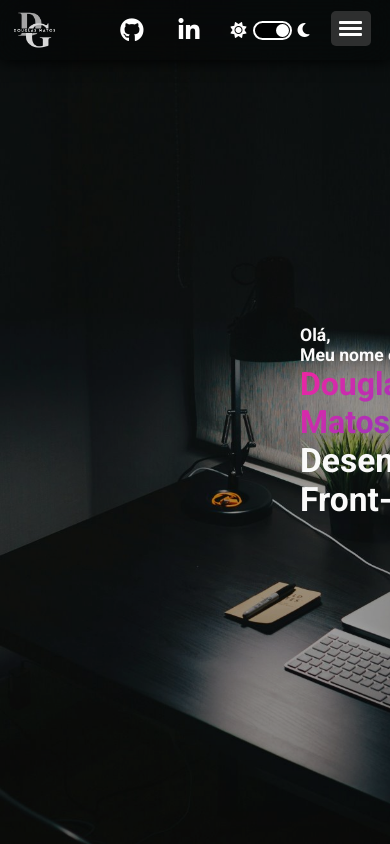
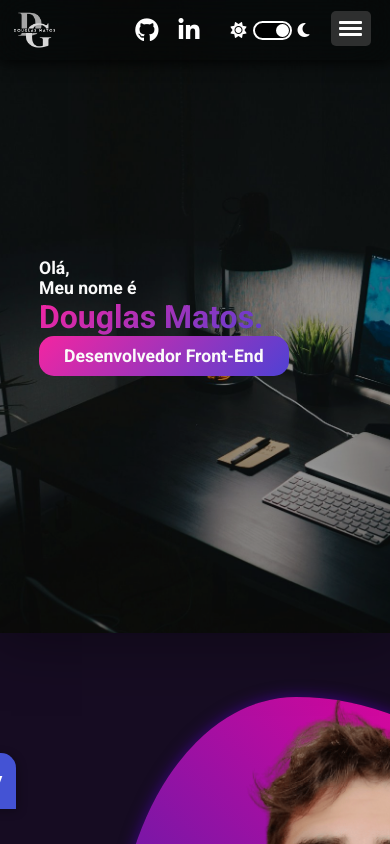
Before and after one commit to DouglasMatos17/Portfolio, a React (Vite) app: page / in a window 390 px wide. Shown: the top 844 px of the page. Built offline with nearby package versions, Linux system fonts and the light colour scheme.

Commit message:
Responsivo header e lobby aplicados. Estilo de lobby aprimorado.

```diff
--- a/src/Componentes/Header/HeaderStyler.jsx
+++ b/src/Componentes/Header/HeaderStyler.jsx
@@ -121,6 +121,7 @@ const Wrapper = styled.div`
         gap: 15px;
         @media (max-width: 500px){
             margin-right: 10px;
+            gap: 0;
         }
     }
     & nav a {
--- a/src/Componentes/Lobby/LobbySection.jsx
+++ b/src/Componentes/Lobby/LobbySection.jsx
@@ -6,10 +6,12 @@ function LobbySection() {
         <>
         <Section>
             <section>
-                <div>
+                <div className='divConteudo'>
                     <p>Olá,<br/> Meu nome é</p>
                     <h1>Douglas Matos.</h1>
-                    <p className='titulo'>Desenvolvedor Front-End</p>
+                        <div className='divTitulo'>
+                            <p className='titulo'>Desenvolvedor Front-End</p>
+                        </div>
                 </div>
             </section>
         </Section>
--- a/src/Componentes/Lobby/LobbySectionStyler.jsx
+++ b/src/Componentes/Lobby/LobbySectionStyler.jsx
@@ -4,15 +4,13 @@ const Section = styled.section`
     display: flex;
     height: 100vh;
     max-height: 1080px;
-    min-height: 700px;
-    justify-content: center;
+    min-height: 600px;
+    align-items: center;
     background-image: ${(props)=> props.theme.darkMode? 'url(/HomeBG.jpg)' : 'url(/HomeBGLight.jpg)'};
     background-size: cover;
-    background-position: bottom;
-    transition: all .4s;
-    gap: 30px;
-    box-shadow: 0px 0px 55px 10px rgba(0, 0, 0, 0.700),
-        inset 0px -300px 500px -200px rgba(0, 0, 0, 0.3);
+    background-position: center;
+    transition: all .2s; //Para animação de tema DarkMode
+    box-shadow: inset 0px -300px 500px -200px rgba(0, 0, 0, 0.3);
 
 
     & section{
@@ -20,16 +18,23 @@ const Section = styled.section`
     flex-direction: column;
     height: 100%;
     width: 100%;
-    background-color: ${(props)=> props.theme.darkMode? 'rgba(0, 0, 0, 0.300)' : ''};
+    background-color: ${(props)=> props.theme.darkMode? 'rgba(0, 0, 0, 0.300)' : 'rgba(255, 255, 255, 0.350)'};
+    box-shadow: 0px 0px 60px 10px rgba(0, 0, 0, 0.350);
     justify-content: center;
     align-items: center;
     color: ${(props) => props.theme.temacores.color.light.secun};
     position: relative;
     }
 
-    & div{
+    & .divConteudo{
+        display: flex;
+        flex-direction: column;
         position: absolute;
-        left: 300px;
+        left: 10%;
+    }
+
+    & .divTitulo{
+        display: flex;
     }
 
     & p {
@@ -47,27 +52,33 @@ const Section = styled.section`
     }
 
     & .titulo{
-            font-size: 2.1rem;
-            font-weight: 700;
+            background-image: linear-gradient(-45deg, #4f41d4 0%, #f325a1 100%);
+            border-radius: 15px;
+            padding: 10px 25px;
     }
 
     @media (max-width: 1000px){
         & h1{
+            font-size: 3.5rem;
+        }
+        & p {
+            font-size: 1.6rem;
+        }
+    }
+
+    @media (max-width: 550px){
+        height: 75vh;
+
+        & h1{
             font-size: 2.5rem;
         }
-        & p {
+
+        & p{
             font-size: 1.4rem;
         }
     }
 
-    @media (max-width: 810px){
-        flex-direction: column-reverse;
-        align-items: center;
-        gap: 0px;
-    }
-
     @media (max-width: 400px){
-        min-width: 300px;
         & h1{
             font-size: 2rem;
         }
--- a/src/main.css
+++ b/src/main.css
@@ -13,7 +13,7 @@ body{
     max-width: 1920px;
     margin: auto;
 
-    background-color: var(--cor-modoEscudo1);
+    background-color:  #160C22;
 
     color: white;
     font-family:'Roboto', Arial, Helvetica, sans-serif;
@@ -24,11 +24,11 @@ a{
 }
 
 ::-webkit-scrollbar{
-    background: var(--cor-modoEscudo1);
+    background: #160C22;
     width: 7px;
 }
 
 ::-webkit-scrollbar-thumb{
-    background-color: var(--cor-modoEscudo3);
+    background-color: #6C0DC6;
     border-radius: 50px;
 }
```
Also changed, not shown: public/HomeBGLight.jpg.
